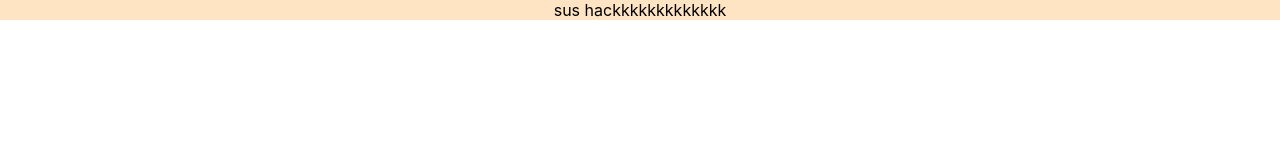
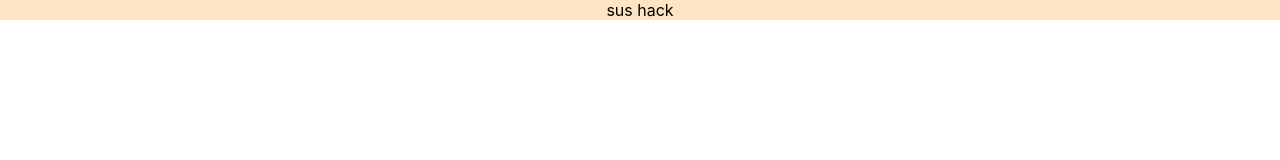
Before and after one commit to ravirt7911/sushacks, a React (Create React App) app: page / in a window 1280 px wide. Shown: the top 160 px of the page. Built offline with nearby package versions, Linux system fonts and the light colour scheme.

Commit message:
some changes

```diff
--- a/src/App.js
+++ b/src/App.js
@@ -2,7 +2,7 @@ import "./App.css";
 
 function App() {
 
-  return <div className="App"> sus hackkkkkkkkkkkkk</div>;
+  return <div className="App"> sus hack</div>;
 }
 
 export default App;
```
